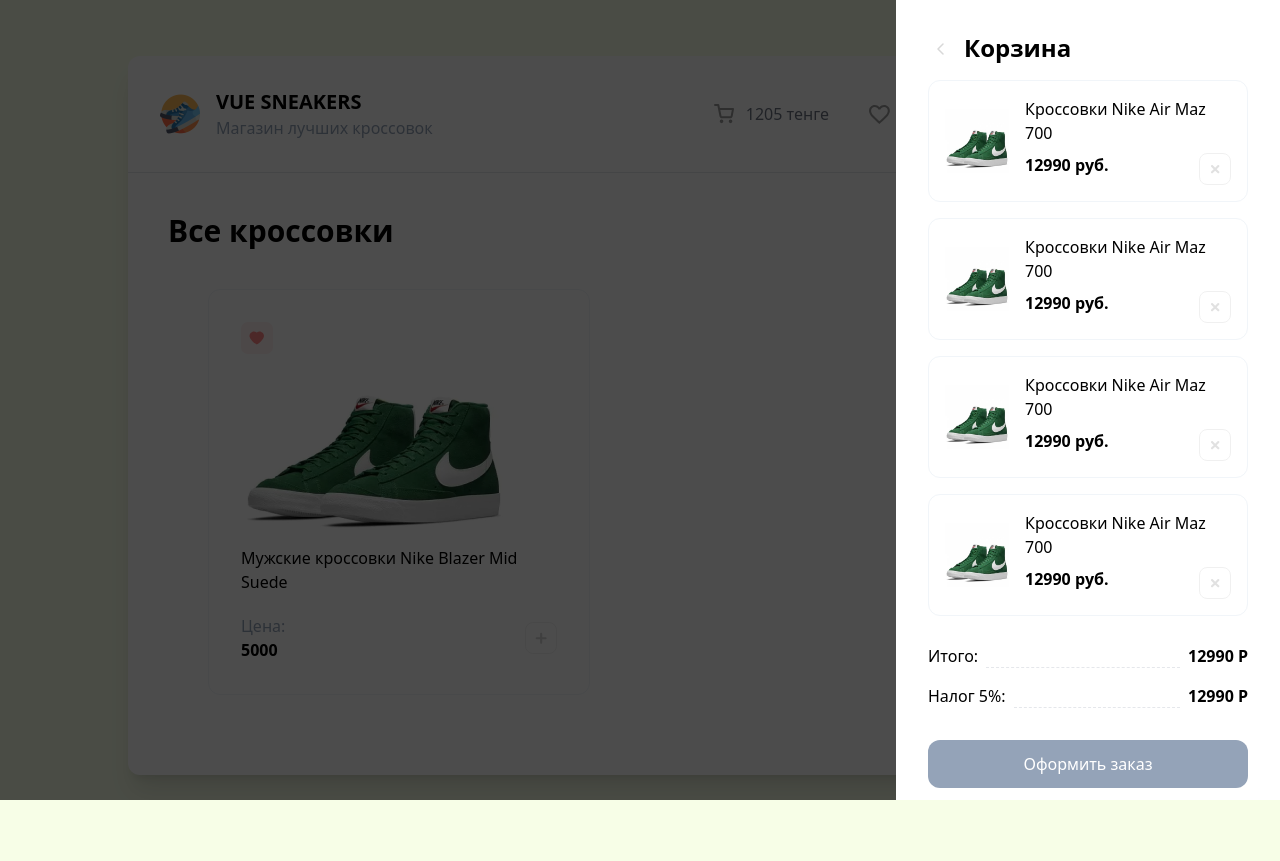
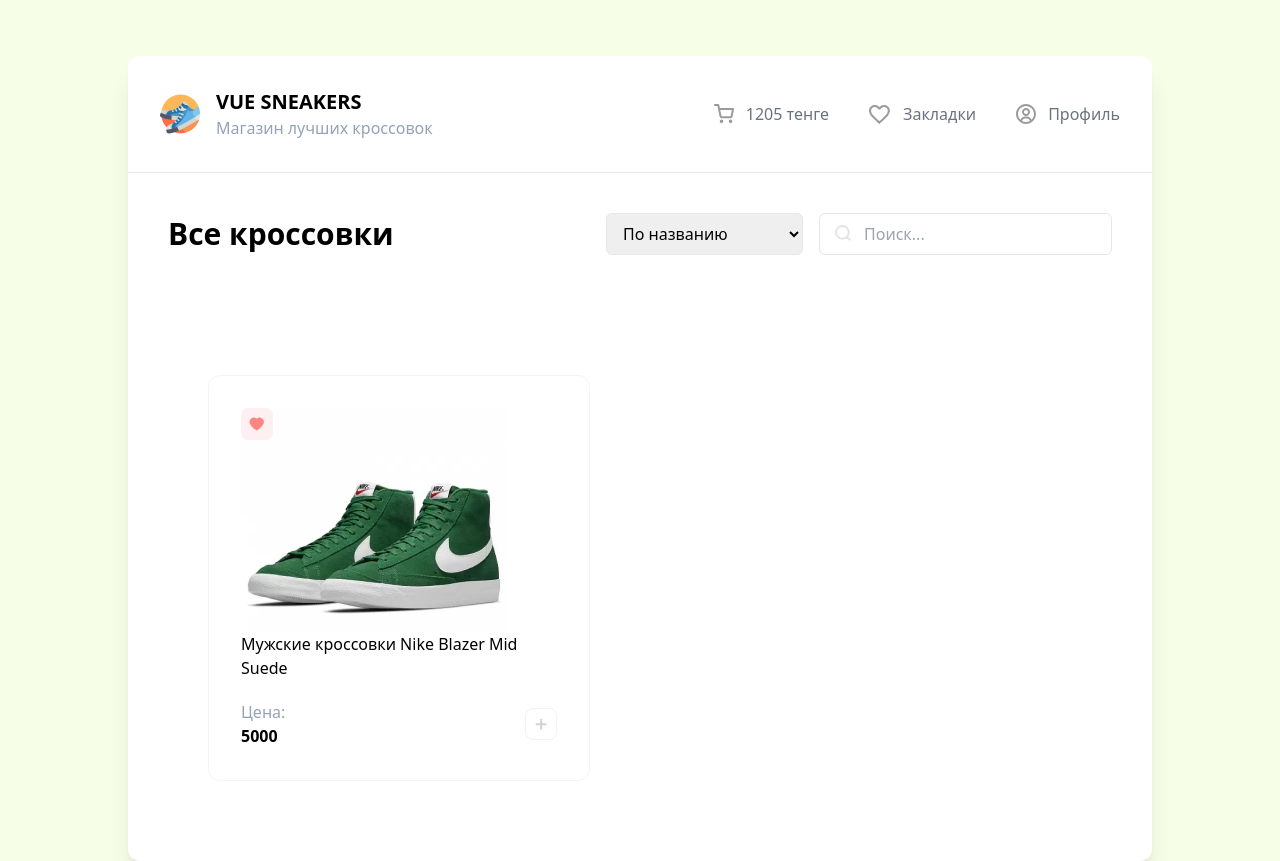
Before and after one commit to Sysreqx/vue-sneakers, a Vue app in the folder vue-sneakers/: page / in a window 1280 px wide. Before the commit the page ends 800 px from the top, so only its background shows below. Built offline with nearby package versions, Linux system fonts and the light colour scheme.

Commit message:
feature(all): search and filtration

```diff
--- a/vue-sneakers/src/App.vue
+++ b/vue-sneakers/src/App.vue
@@ -5,9 +5,30 @@
 </script>
 
 <template>
-  <drawer-component />
+<!--  <drawer-component />-->
   <div class="bg-white w-4/5 m-auto  rounded-xl shadow-xl mt-14">
     <header-component />
+
+    <div class="p-10">
+      <div class="flex justify-between items-center">
+        <h2 class="text-3xl font-bold ">
+          Все кроссовки
+        </h2>
+
+        <div class="flex gap-4">
+          <select name="" id="" class="py-2 px-3 border rounded-md outline-none">
+            <option>По названию</option>
+            <option>По цене (дешевые)</option>
+            <option>По цене (дорогие)</option>
+          </select>
+
+          <div class="relative">
+            <img src="/search.svg" alt="searchvsg" class="absolute left-4 top-3">
+            <input type="text" placeholder="Поиск..." class="border rounded-md py-2 pl-11 pr-4 outline-none focus:border-gray-400">
+          </div>
+        </div>
+      </div>
+    </div>
 
     <card-list />
   </div>
--- a/vue-sneakers/src/components/CardList.vue
+++ b/vue-sneakers/src/components/CardList.vue
@@ -10,7 +10,6 @@
 
 <template>
   <div class="p-10">
-    <h2 class="text-3xl font-bold">Все кроссовки</h2>
 
     <div class="grid grid-cols-2 gap-5">
       <card-component
```
